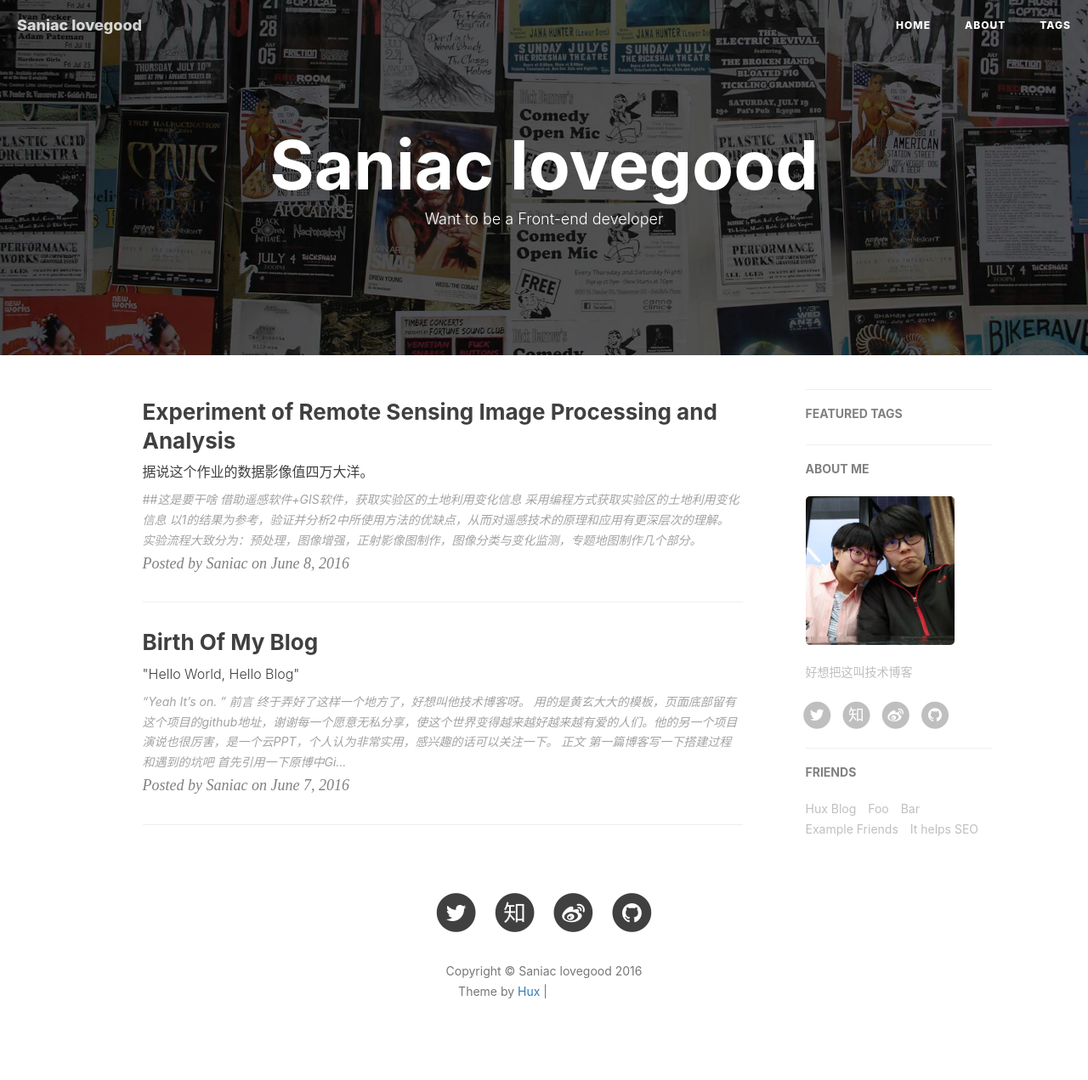
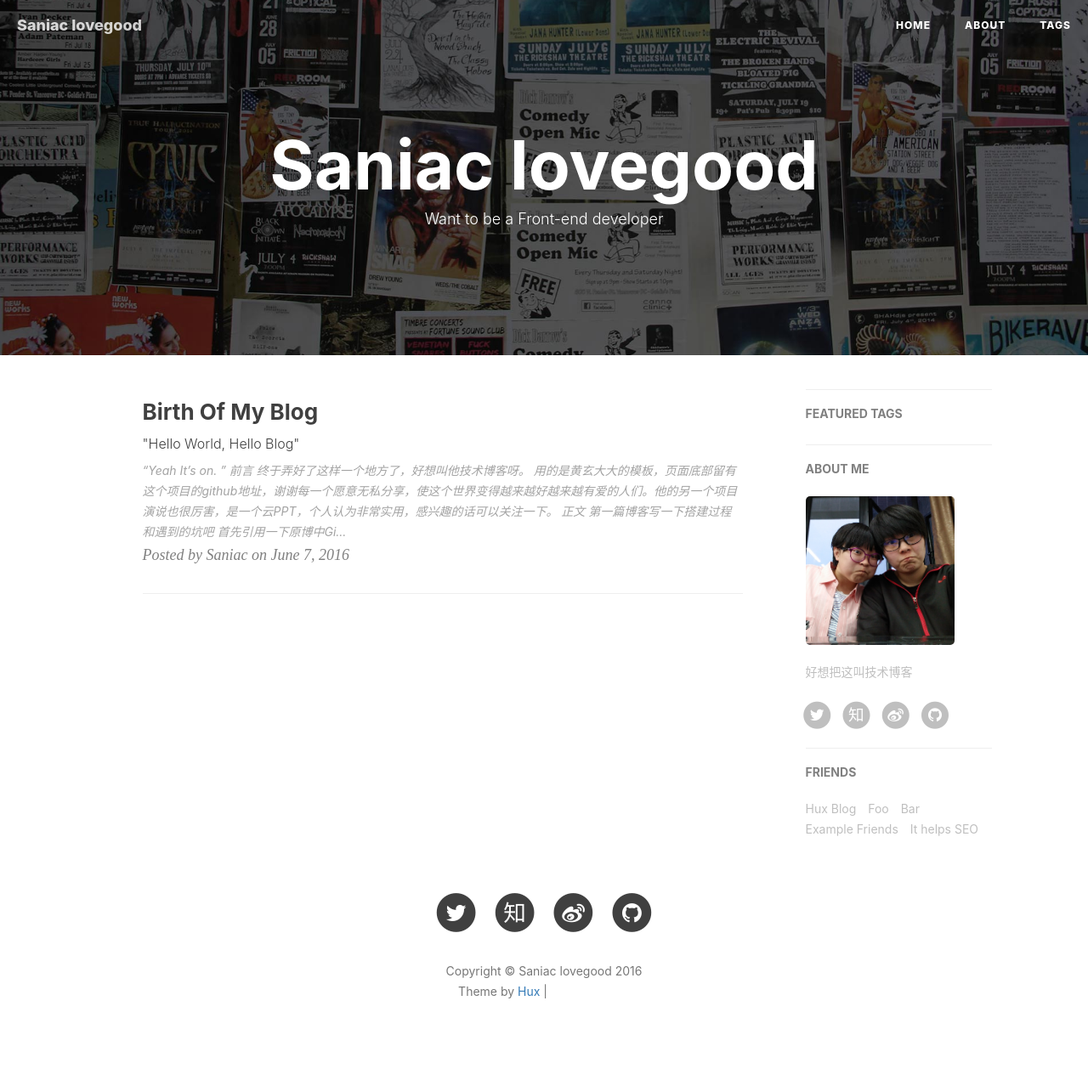
Before and after one commit to SnailSword/SnailSword.github.io, a Jekyll site: the page built from index.html, in a window 1280 px wide. Shown: the whole page at 85% size. Built offline with Jekyll 4.4.1, drawn with Linux system fonts in a browser that asks for light colours; nearby versions of some CDN libraries; the list of posts is cut into pages by our own code; comment, search, counter and statistics services are not loaded; grey boxes are pictures that could not be loaded.

Commit message:
修改简历

```diff
--- a/_posts/2016-06-08-homework-of-Remote-Sensing-Image-Processing.markdown
+++ /dev/null
@@ -1,20 +0,0 @@
----
-layout:     post
-title:      "Experiment of Remote Sensing Image Processing and Analysis"
-subtitle:   "据说这个作业的数据影像值四万大洋。"
-date:       2016-06-08 10:33:00
-author:     "Saniac"
-header-img: "img/post-bg-2015.jpg"
-catalog: true
-tags:
-    - 数字图像处理
-    - MATLAB
----
-
-##这是要干啥
-
-1. 借助遥感软件+GIS软件，获取实验区的土地利用变化信息
-2. 采用编程方式获取实验区的土地利用变化信息
-3. 以1的结果为参考，验证并分析2中所使用方法的优缺点，从而对遥感技术的原理和应用有更深层次的理解。
-
-实验流程大致分为：预处理，图像增强，正射影像图制作，图像分类与变化监测，专题地图制作几个部分。
```
Also changed, not shown: resume/index.html (+18 -18 lines).
